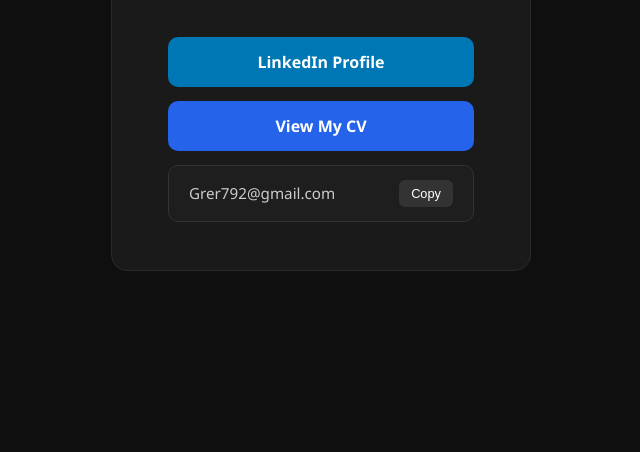
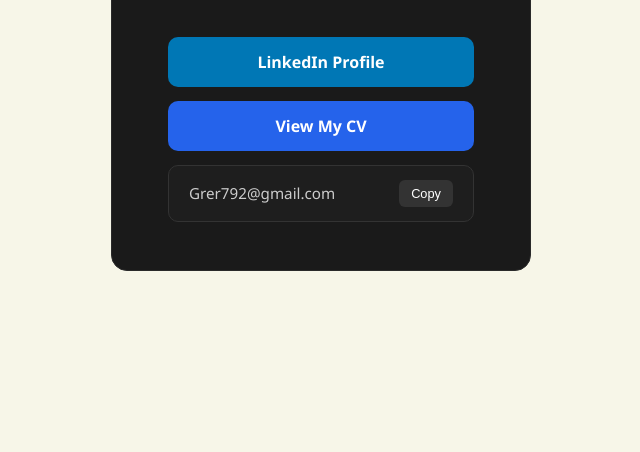
Before and after one commit to grer792/Grer792.github.io, a plain HTML site: page index.html in a window 1280 px wide. Shown: the part 348-800 px from the top of the page, without its empty margins (319-959 px from the left). Drawn offline with Linux system fonts and the light colour scheme.

Commit message:
Change background color from dark to light

```diff
--- a/index.html
+++ b/index.html
@@ -16,7 +16,7 @@
       display: flex;
       align-items: center;
       justify-content: center;
-      background: #0f0f0f;
+      background: #F7F6E8;
       font-family: 'Segoe UI', sans-serif;
       color: #f0f0f0;
     }
```
